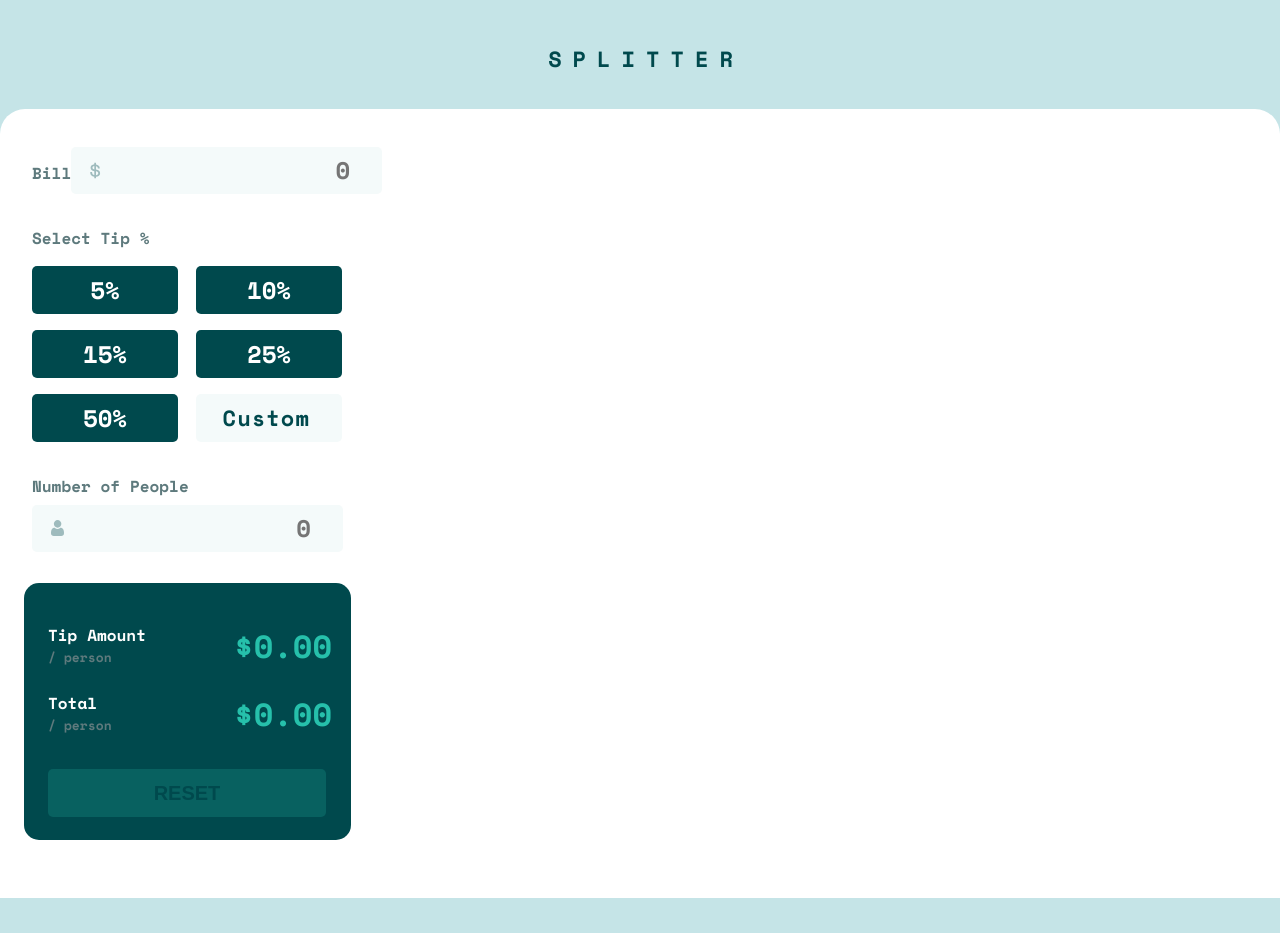
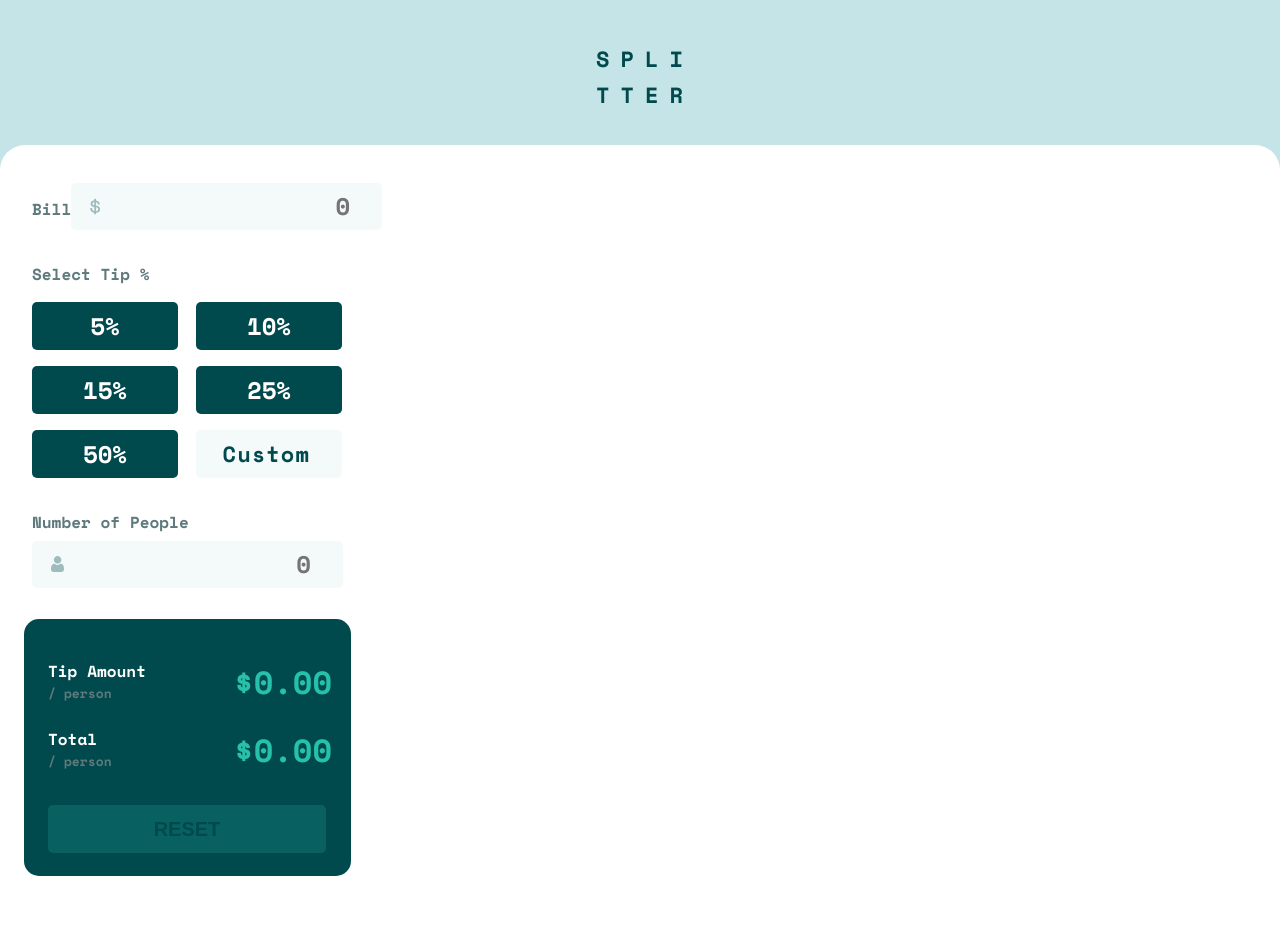
Before and after one commit to JCDMeira/16-tip-calculator, a React (Create React App) app: page / in a window 1280 px wide. Built offline with nearby package versions, Linux system fonts and the light colour scheme.

Commit message:
Fix: tittel position

```diff
--- a/src/Global.js
+++ b/src/Global.js
@@ -29,11 +29,14 @@ export const Conteiner = styled.div`
   height: 93.3rem;
   background: var(--light-cyan);
   padding-top: 4.1rem;
+  display: flex;
+  flex-direction: column;
+  align-items: center;
 
   .splitter {
-    width: 100%;
-    padding-left: 14.2rem;
-    padding-right: 13rem;
+    width: 9.8rem;
+    height: 6.8rem;
+    margin-left: 1rem;
     word-wrap: break-word;
     margin-bottom: 3.2rem;
 
@@ -49,4 +52,10 @@ export const Conteiner = styled.div`
       text-transform: uppercase;
     }
   }
+  @media (min-width: 375px) {
+    .splitter {
+      /* padding-left: 14.2rem; */
+      /* padding-right: 13rem; */
+    }
+  }
 `;
--- a/src/assets/components/Card/style.js
+++ b/src/assets/components/Card/style.js
@@ -7,5 +7,6 @@ export const CardConteiner = styled.div`
   background: var(--white);
   border-radius: 25px 25px 0px 0px;
 
+  margin-top: 0.4rem;
   padding: 3.1rem 2.4rem;
 `;
```
Also changed, not shown: presentation/mobile.png.
